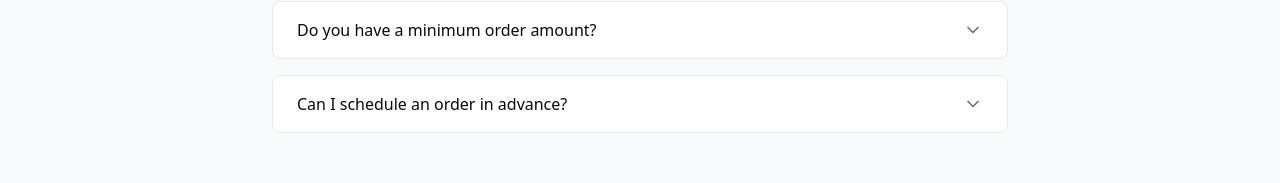
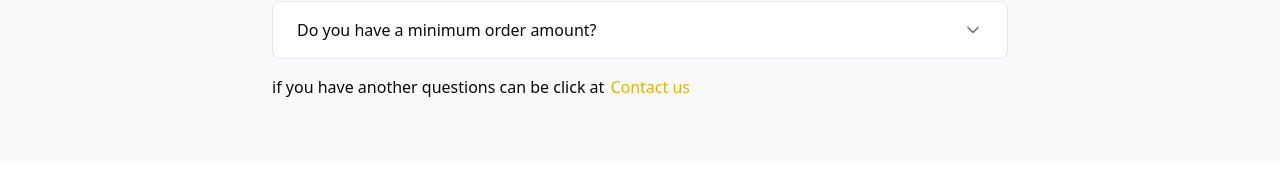
Before and after one commit to AbdeljalilOuafi/Prime-Eats, a React (Vite) app in the folder frontend/: page /FAQPage in a window 1280 px wide. Shown: the part 475-658 px from the top of the page. Built offline with nearby package versions, Linux system fonts and the light colour scheme; no server answers.

Commit message:
Update FAQ

```diff
--- a/frontend/src/components/FAQ/FAQSection.jsx
+++ b/frontend/src/components/FAQ/FAQSection.jsx
@@ -1,5 +1,7 @@
 import React from 'react';
 import FAQItem from './FAQItem';
+import ContactPage from '../Contact/ContactPage';
+import { Link } from 'react-router-dom'
 
 const faqs = [
   {
@@ -8,7 +10,7 @@ const faqs = [
   },
   {
     question: "What are the delivery fees?",
-    answer: "Delivery is free for all orders, with no additional charges."
+    answer: "Delivery fees vary based on the distance between the restaurants and the delivery address. For nearby areas, the charges may be minimal, while longer distances might incur higher fees."
   },
   {
     question: "How long does delivery take?",
@@ -22,10 +24,6 @@ const faqs = [
     question: "Do you have a minimum order amount?",
     answer: "Minimum order amounts vary by restaurant. The minimum amount will be clearly displayed before you place your order."
   },
-  {
-    question: "Can I schedule an order in advance?",
-    answer: "Yes! You can schedule orders up to 7 days in advance. Simply select your preferred delivery date and time during checkout."
-  }
 ];
 
 export default function FAQSection() {
@@ -40,6 +38,14 @@ export default function FAQSection() {
           {faqs.map((faq, index) => (
             <FAQItem key={index} question={faq.question} answer={faq.answer} />
           ))}
+          <p className="flex items-center text-center">if you have another questions can be click at
+            <Link to="/ContactPage"
+              className="text-yellow-500 relative group"
+            >
+              <span className="relative z-10 ml-1.5">Contact us</span>
+              <span className="absolute right-0 left-1.5 bottom-0 h-0.5 bg-yellow-500 scale-x-0 transform transition-transform duration-700 ease-in-out group-hover:scale-x-100"></span>
+            </Link>
+          </p>
         </div>
       </div>
     </div>
```
